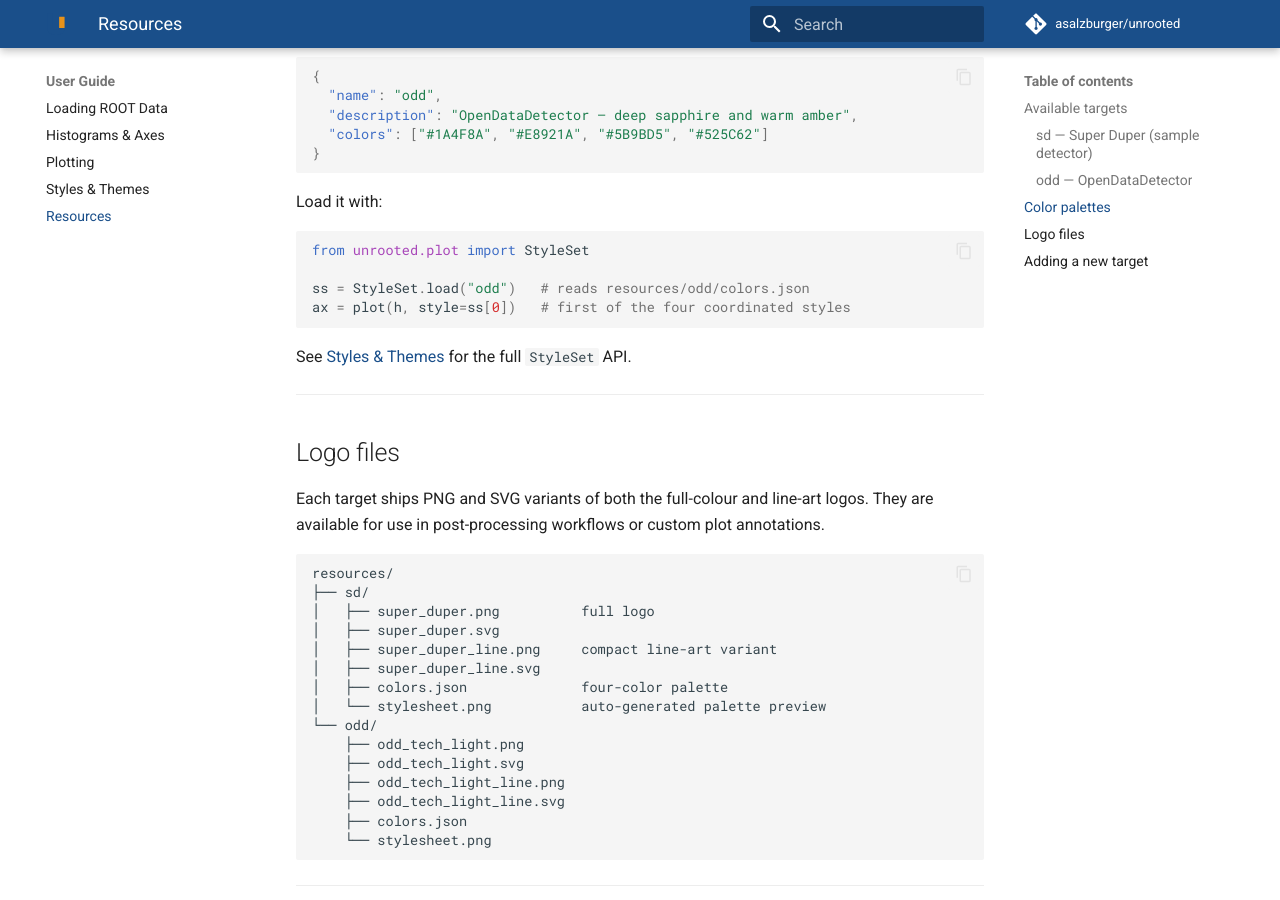
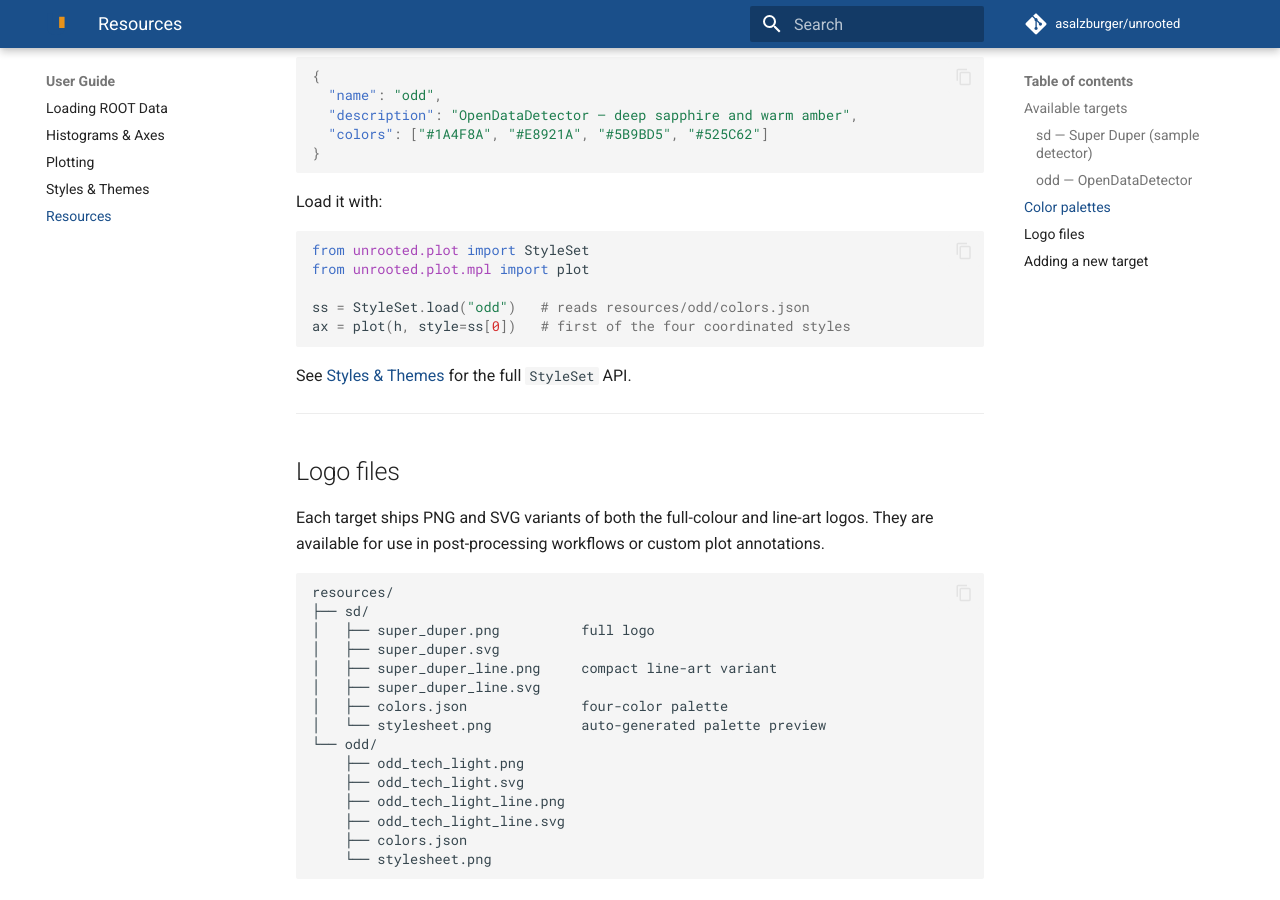
Before and after one commit to asalzburger/unrooted, an MkDocs documentation site: the page built from docs/user-guide/resources.md, in a window 1280 px wide and 900 px high, scrolled down 935 px. Built offline with MkDocs 1.6.1 and Material for MkDocs 9.7.7, drawn with Linux system fonts in a browser that asks for light colours; comment, search, counter and statistics services are not loaded.

Commit message:
Potential fix for pull request finding
Co-authored-by: Copilot Autofix powered by AI <175728472+Copilot@users.noreply.github.com>

````diff
--- a/docs/user-guide/resources.md
+++ b/docs/user-guide/resources.md
@@ -55,6 +55,7 @@ Load it with:
 
 ```python
 from unrooted.plot import StyleSet
+from unrooted.plot.mpl import plot
 
 ss = StyleSet.load("odd")   # reads resources/odd/colors.json
 ax = plot(h, style=ss[0])   # first of the four coordinated styles
````
